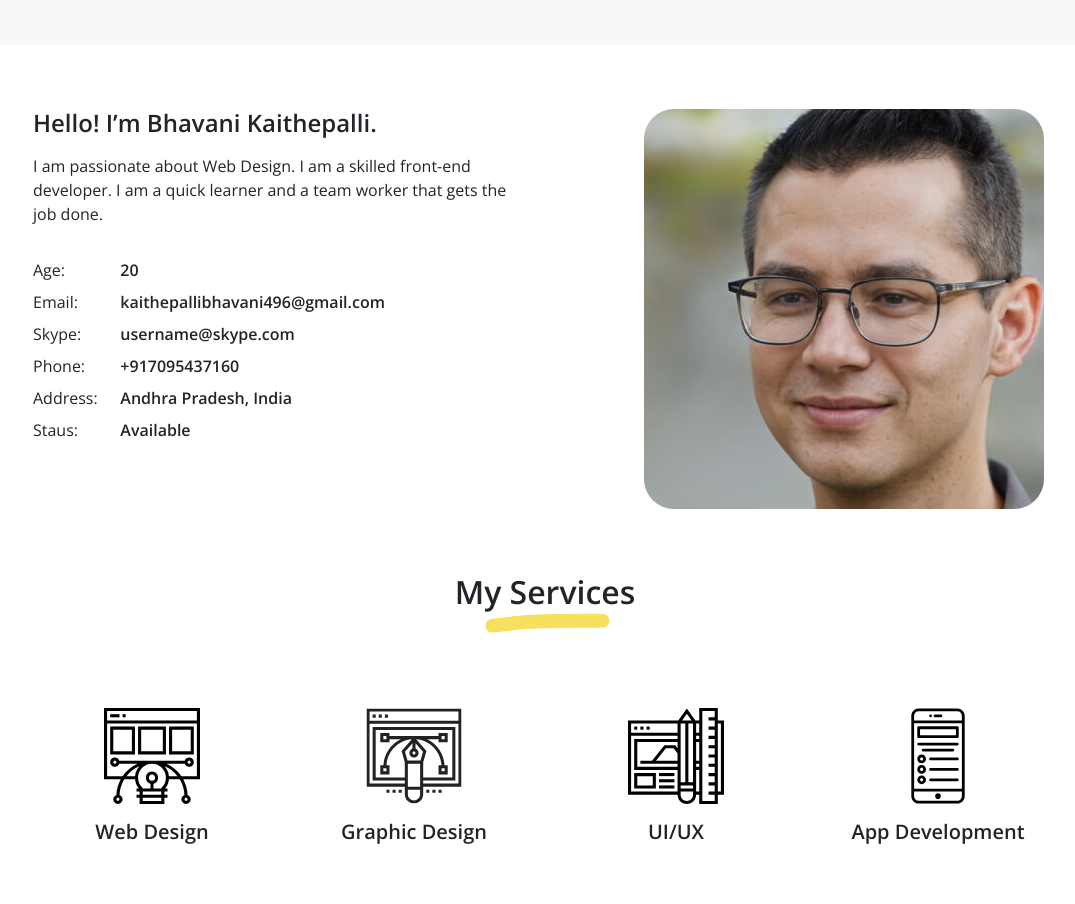
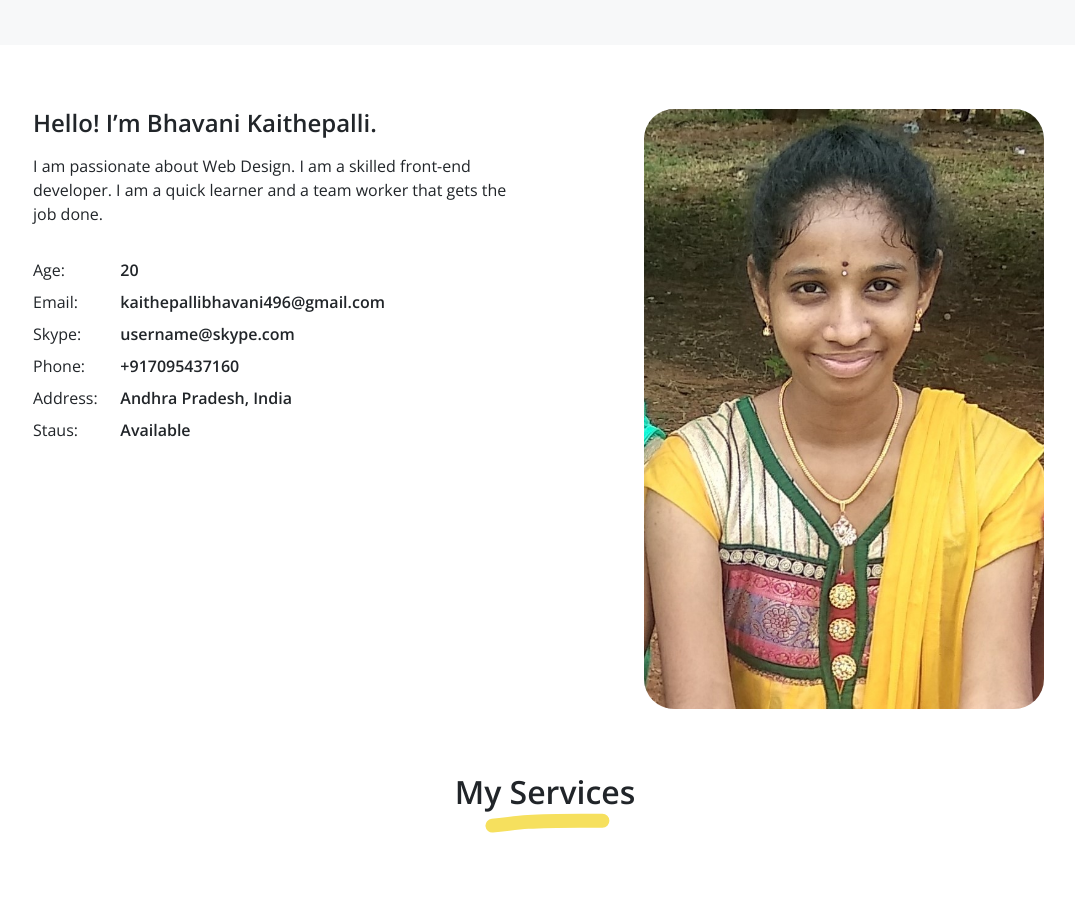
Before and after one commit to BhavaniKaithepalli/BhavaniKaithepalli.github.io, a plain HTML site: page index.html in a window 1280 px wide. Shown: the part 558-1462 px from the top of the page, without its empty margins (95-1170 px from the left). Drawn offline with nearby package versions, Linux system fonts and the light colour scheme.

Commit message:
added image

```diff
--- a/index.html
+++ b/index.html
@@ -4,7 +4,7 @@
     <meta charset="UTF-8">
     <meta http-equiv="X-UA-Compatible" content="IE=edge">
     <meta name="viewport" content="width=device-width, initial-scale=1">
-    <title>Super Folio</title>
+    <title>PortFolio</title>
     <link rel="preconnect" href="https://fonts.gstatic.com" crossorigin="crossorigin"/>
     <link rel="preload" as="style" href="https://fonts.googleapis.com/css2?family=Poppins:wght@600&amp;family=Open+Sans:wght@300;400;600;700&amp;display=swap"/>
     <link rel="stylesheet" href="https://fonts.googleapis.com/css2?family=Poppins:wght@600&amp;family=Open+Sans:wght@300;400;600;700&amp;display=swap" media="print" onload="this.media='all'"/>
@@ -110,7 +110,7 @@
           </div>
         </div>
       </div>
-      <div class="col-md-5 offset-md-1"><img class="avatar img-fluid mt-2" src="images/avatar.jpg" width="400" height="400" alt="Walter Patterson"/></div>
+      <div class="col-md-5 offset-md-1"><img class="avatar img-fluid mt-2" src="images/bhavani.jpg" width="400" height="400" alt="Walter Patterson"/></div>
     </div>
   </div>
 </div>
```
